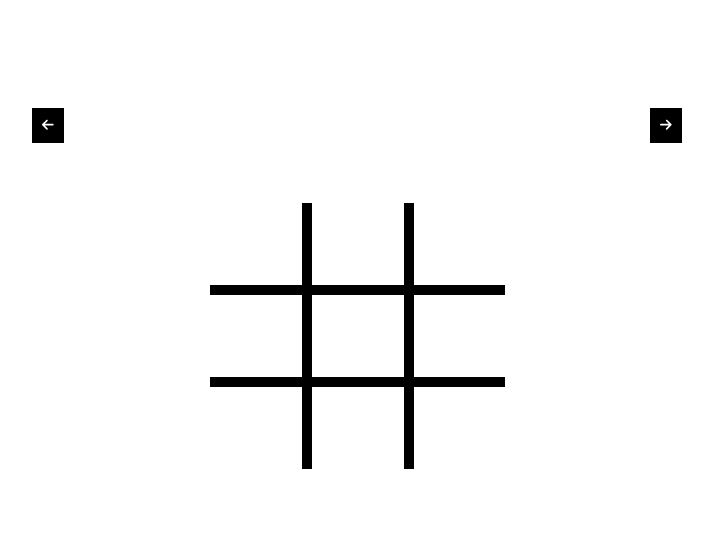
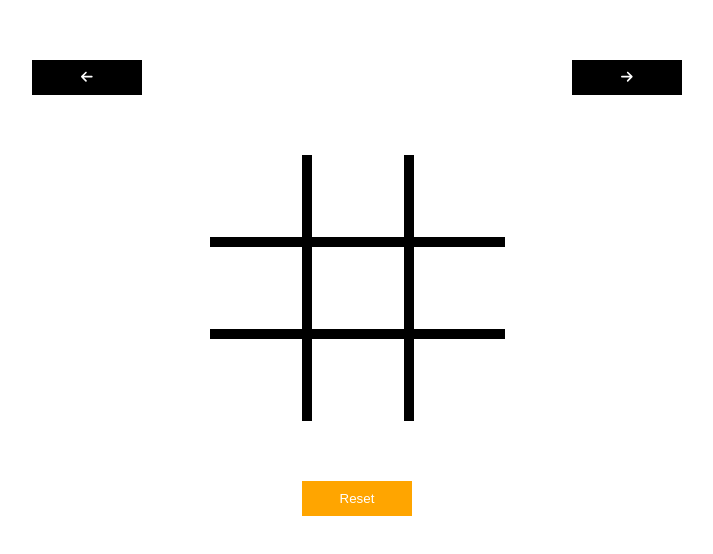
Before and after one commit to MuhammadUmarUsman/TicTacToe, a React (Vite) app in the folder tic-tac-toe/: page / in a window 1280 px wide. Shown: the part 112-666 px from the top of the page, without its empty margins (283-996 px from the left). Built offline with nearby package versions, Linux system fonts and the light colour scheme.

Commit message:
file changed

```diff
--- a/tic-tac-toe/src/App.css
+++ b/tic-tac-toe/src/App.css
@@ -46,14 +46,26 @@
   display: flex;
   justify-content: space-between;
 }
-.back-btn{
+.btn{
+  width:110px;
   background: black;
   color: white;
   padding:10px;
   border: none;
-  align-self: flex-start;
+  text-align: center;
 }
-
-.back-btn:hover{
+.bgyellow{
+  background-color:orange;
+}
+.bggreen{
+  background-color: green;
+}
+.clrblack{
+  color: #000;
+}
+.bold{
+  font-weight: bold;
+}
+.btn:hover{
   cursor: pointer;
 }
--- a/tic-tac-toe/src/App.jsx
+++ b/tic-tac-toe/src/App.jsx
@@ -95,10 +95,10 @@ function App() {
   return (
     <div className='App'>
       <div className='btn-container'>
-        <button className='back-btn' onClick={goBack}>
+        <button className='btn' onClick={goBack}>
           <FontAwesomeIcon icon={faArrowLeft} />
         </button>
-        <button className='back-btn' onClick={goForward}>
+        <button className='btn' onClick={goForward}>
           <FontAwesomeIcon icon={faArrowRight} />
         </button>
       </div>
@@ -116,11 +116,11 @@ function App() {
           ))
         )}
       </div>
-
+      {!winner &&<button className='btn bgyellow' onClick={newGame}>Reset</button>}
       {winner && (
         <div className='win'>
           <h2>{winner === 'Draw' ? "It's a Draw!" : `Winner: ${winner}`}</h2>
-          <button onClick={newGame}>New Game</button>
+          <button className='btn bggreen bold' onClick={newGame}>New Game</button>
         </div>
       )}
     </div>
```
